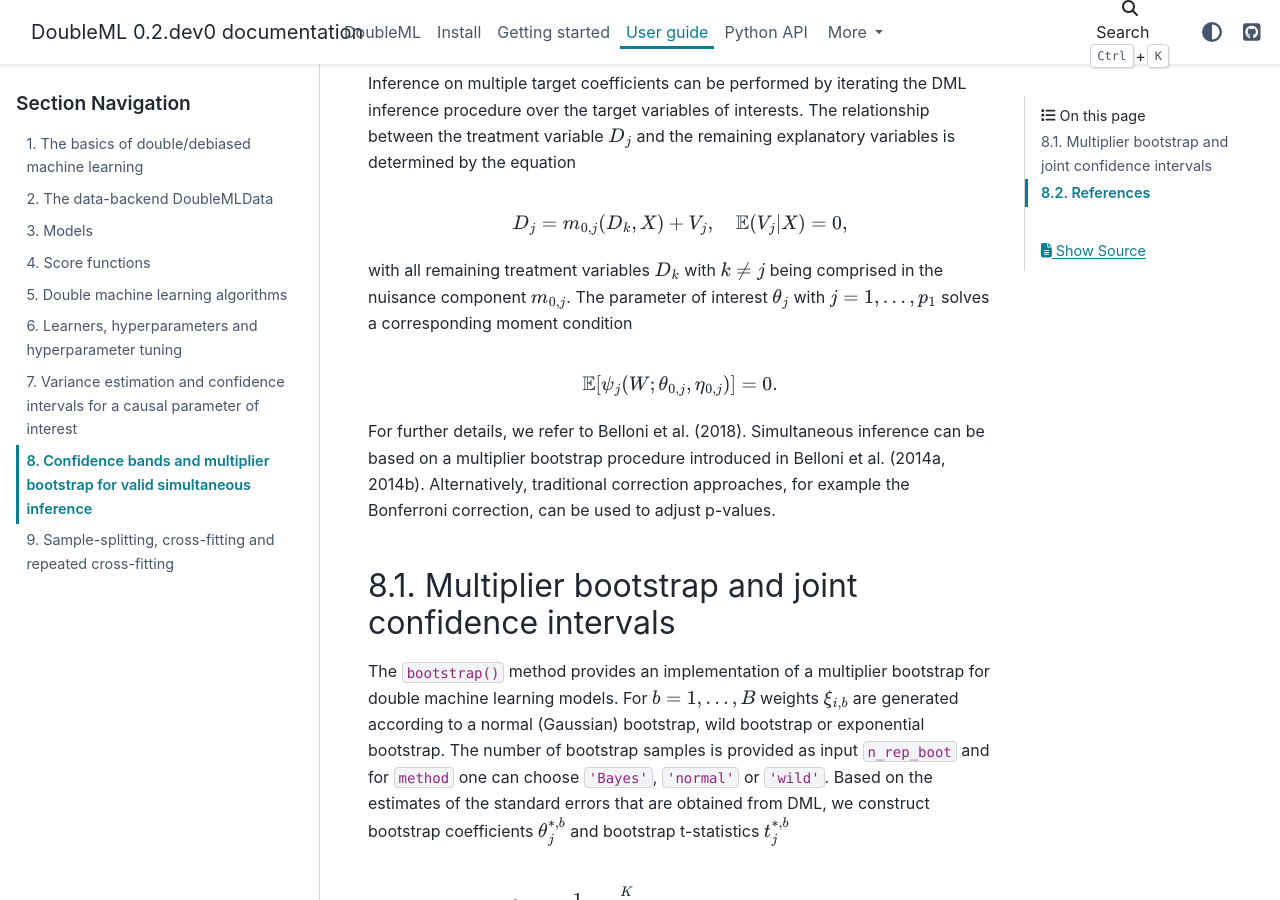
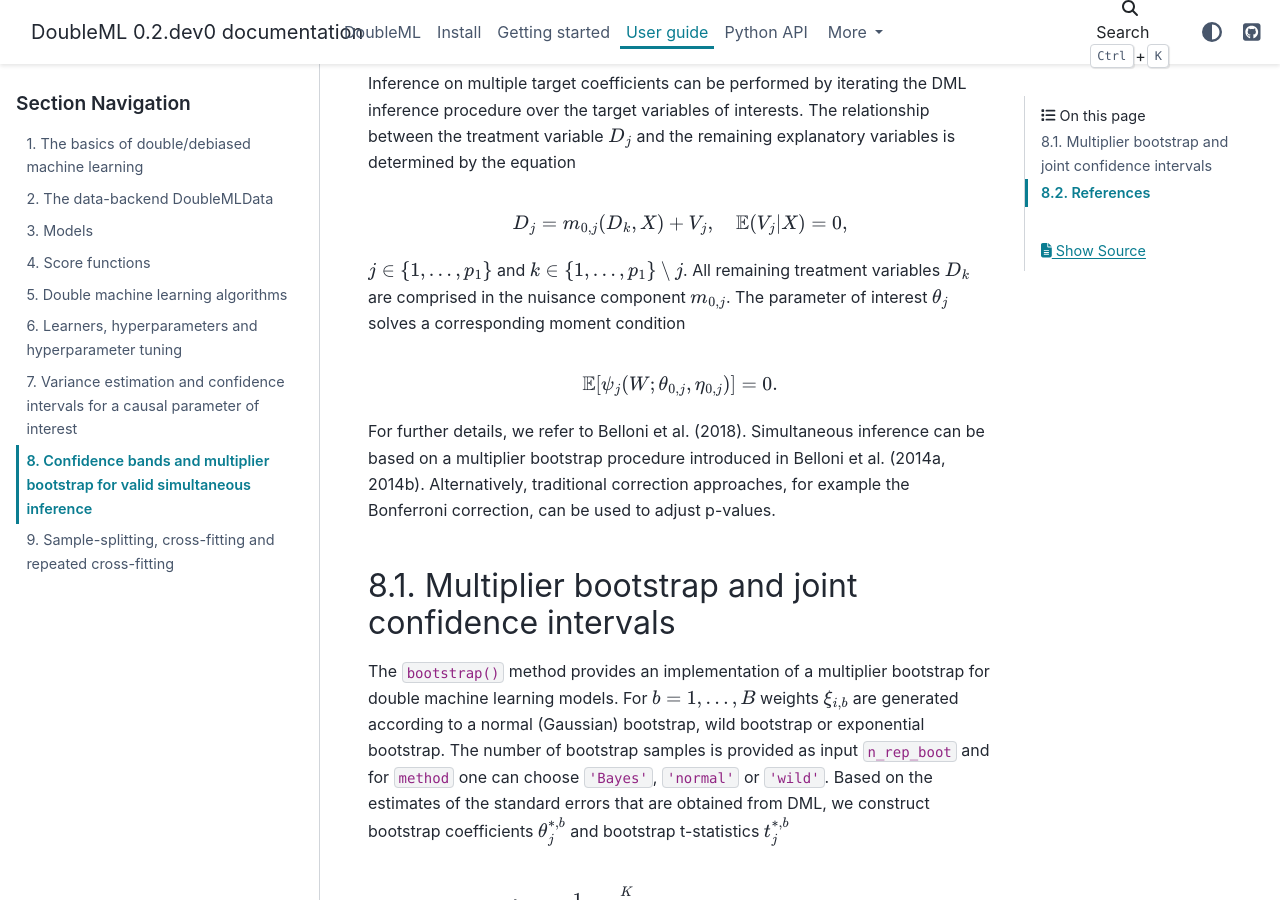
Before and after one commit to DoubleML/doubleml-docs, a Sphinx documentation site: the page built from doc/guide/sim_inf.rst, in a window 1280 px wide and 900 px high, scrolled down 392 px. Built offline with Sphinx 7.4.7 and the PyData theme 0.15.4, drawn with Linux system fonts in a browser that asks for light colours; pages that are not in the unit, such as notebooks, are missing from menus.

Commit message:
indices in sim_inf part

```diff
--- a/doc/guide/sim_inf.rst
+++ b/doc/guide/sim_inf.rst
@@ -18,8 +18,9 @@ interests. The relationship between the treatment variable :math:`D_j` and the r
 
     D_j = m_{0,j}(D_k, X) + V_j, \quad \mathbb{E}(V_j | X) = 0,
 
-with all remaining treatment variables :math:`D_k` with :math:`k\neq j` being comprised in the nuisance component :math:`m_{0,j}`.
-The parameter of interest :math:`\theta_j` with :math:`j = 1, \ldots, p_1` solves a corresponding moment condition
+:math:`j \in \lbrace 1, \ldots, p_1 \rbrace` and :math:`k \in \lbrace 1, \ldots, p_1\rbrace \setminus j`.
+All remaining treatment variables :math:`D_k` are comprised in the nuisance component :math:`m_{0,j}`.
+The parameter of interest :math:`\theta_j` solves a corresponding moment condition
 
 .. math::
 
```
